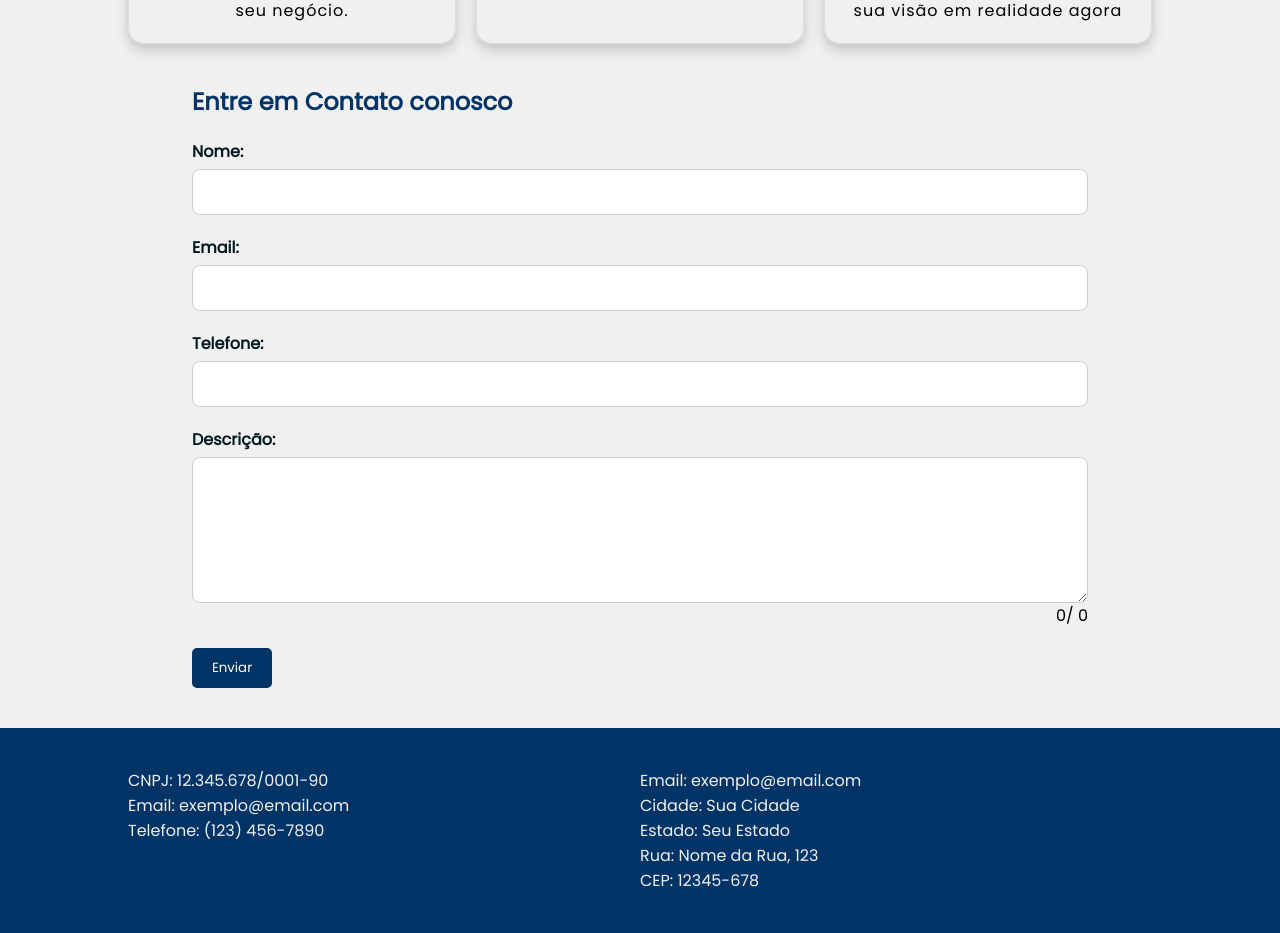
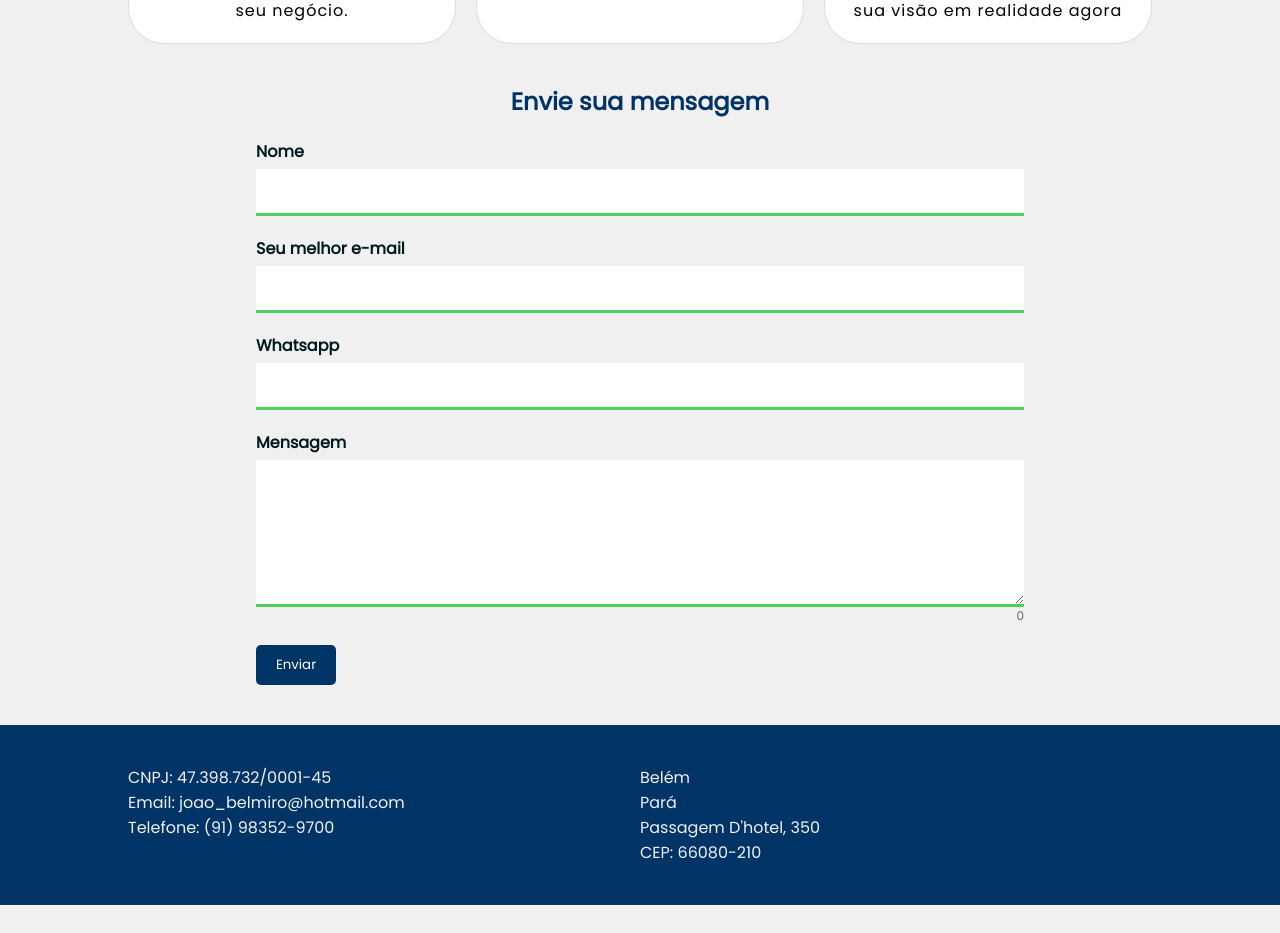
Before and after one commit to joao-belmiro/portal-wb, a Nuxt app: page / in a window 1280 px wide. Shown: the part 1780-2713 px from the top of the page. After the commit the page ends 2685 px from the top, so only its background shows below. Built offline with nearby package versions, Linux system fonts and the light colour scheme.

Commit message:
ajuste form e footer e segmentos

```diff
--- a/components/ContactForm.vue
+++ b/components/ContactForm.vue
@@ -1,48 +1,54 @@
 <template>
   <div class="contact-form">
-    <h2 class="text-primary">
-      Entre em Contato conosco</h2>
+    <h2 class="text-primary">Envie sua mensagem</h2>
     <form @submit.prevent="submitForm">
       <div class="form-group">
-        <label for="nome">Nome:</label>
+        <label for="nome">Nome</label>
         <input
           type="text"
           id="nome"
           v-model="formData.nome"
           @focus="inputFocus"
           @blur="inputBlur"
+          required
         />
       </div>
       <div class="form-group">
-        <label for="email">Email:</label>
+        <label for="email">Seu melhor e-mail</label>
         <input
           type="email"
           id="email"
           v-model="formData.email"
           @focus="inputFocus"
           @blur="inputBlur"
+          required
         />
       </div>
       <div class="form-group">
-        <label for="telefone">Telefone:</label>
+        <label for="telefone">Whatsapp</label>
         <input
           type="tel"
           id="telefone"
           v-model="formData.telefone"
           @focus="inputFocus"
           @blur="inputBlur"
+          required
         />
       </div>
       <div class="form-group">
-        <label for="descricao">Descrição:</label>
+        <label for="descricao">Mensagem</label>
         <textarea
           id="descricao"
           v-model="formData.descricao"
           rows="6"
+
           @focus="inputFocus"
           @blur="inputBlur"
+          required
         ></textarea>
-        <p style="text-align:right;">0/ <span id="charCount">{{formData.descricao.length}}</span></p>
+        <p class="count">
+        <span id="charCount">{{ formData.descricao.length }}</span>
+        </p>
       </div>
       <button type="submit">Enviar</button>
     </form>
@@ -65,7 +71,7 @@ export default {
   methods: {
     submitForm() {
       // Lógica para enviar o formulário
-      console.log("Dados do formulário:", this.formData);
+      console.table(this.formData);
       // Aqui você pode enviar os dados do formulário para o servidor ou executar qualquer outra ação necessária
     },
     inputFocus() {
@@ -80,15 +86,18 @@ export default {
 
 <style scoped lang="scss">
 .contact-form {
-  max-width: 70%;
+  max-width: 60%;
   margin: 20px auto;
   padding: 20px;
   border-radius: 10px;
   display: flex;
   flex-direction: column;
-
+  @media (max-width: 999px) {
+    max-width: 90%;
+  }
   h2 {
     font-size: 1.5rem;
+    text-align: center;
     margin-bottom: 20px;
   }
 
@@ -105,13 +114,11 @@ export default {
     input,
     textarea {
       padding: 12px;
-      border: 1px solid #ccc;
-      border-radius: 8px;
+      border: none;
       flex: 1;
-
+      border-bottom: 3px solid $secondary;
       &:focus-within {
         outline: none;
-        border: 1px solid $secondary; /* Substitua $primary pela sua variável de cor */
       }
     }
 
@@ -130,13 +137,21 @@ export default {
   }
 
   button {
-    background-color: $primary; /* Substitua $primary pela sua variável de cor */
+    background-color: $primary;
     color: #fff;
     padding: 10px 20px;
     border: none;
     border-radius: 5px;
     cursor: pointer;
     align-self: flex-start;
+    &:hover {
+      opacity: 0.7;
+    }
+  }
+  .count {
+    text-align: right;
+    font-size: 12px;
+    color: $grey-1 !important;
   }
 }
 </style>
--- a/components/Footer.vue
+++ b/components/Footer.vue
@@ -2,16 +2,15 @@
   <footer class="footer">
     <div class="footer-content">
       <div class="column">
-        <p>CNPJ: 12.345.678/0001-90</p>
-        <p>Email: exemplo@email.com</p>
-        <p>Telefone: (123) 456-7890</p>
+        <p>CNPJ: 47.398.732/0001-45</p>
+        <p>Email: joao_belmiro@hotmail.com</p>
+        <p>Telefone: (91) 98352-9700</p>
       </div>
       <div class="column">
-        <p>Email: exemplo@email.com</p>
-        <p>Cidade: Sua Cidade</p>
-        <p>Estado: Seu Estado</p>
-        <p>Rua: Nome da Rua, 123</p>
-        <p>CEP: 12345-678</p>
+        <p>Belém</p>
+        <p>Pará</p>
+        <p>Passagem D'hotel, 350</p>
+        <p>CEP: 66080-210</p>
       </div>
     </div>
   </footer>
@@ -25,7 +24,7 @@ export default {
 
 <style scoped lang="scss">
 .footer {
-  background-color: $primary; /* Substitua $background pela sua variável de cor */
+  background-color: $primary;
   color: $background;
   padding: 30px 0;
   text-align: left;
@@ -43,7 +42,7 @@ export default {
 .column {
   flex: 1;
   text-align: left;
-  margin: 10px 0; /* Espaço entre as colunas */
+  margin: 10px 0;
 }
 
 .column p {
@@ -51,13 +50,12 @@ export default {
   font-size: 16px;
 }
 
-/* Adicione regras de mídia para tornar o footer responsivo */
 @media (max-width: 768px) {
   .footer-content {
-    flex-direction: column; /* Empilha as colunas uma acima da outra */
+    flex-direction: column;
   }
   .column {
-    flex: none; /* Remove a flexibilidade para que as colunas não se estendam horizontalmente */
+    flex: none;
   }
 }
 </style>
--- a/components/Segments.vue
+++ b/components/Segments.vue
@@ -69,17 +69,16 @@ export default {
       grid-template-columns: 1fr;
     }
     .p-card {
-      border-radius: 16px;
+      background: #fff;
+      border-radius: 36px;
       padding: 16px;
       display: flex;
       flex-direction: column;
       justify-content: flex-start;
       align-items: center;
-      box-shadow: 0 4px 8px rgba(0, 0, 0, 0.1), 0 8px 16px rgba(0, 0, 0, 0.1);
       border: 1px solid #ddd;
       @media (max-width: 999px) {
         width: auto;
-        margin-bottom: 16px;
       }
       h4 {
         text-align: center;
```
